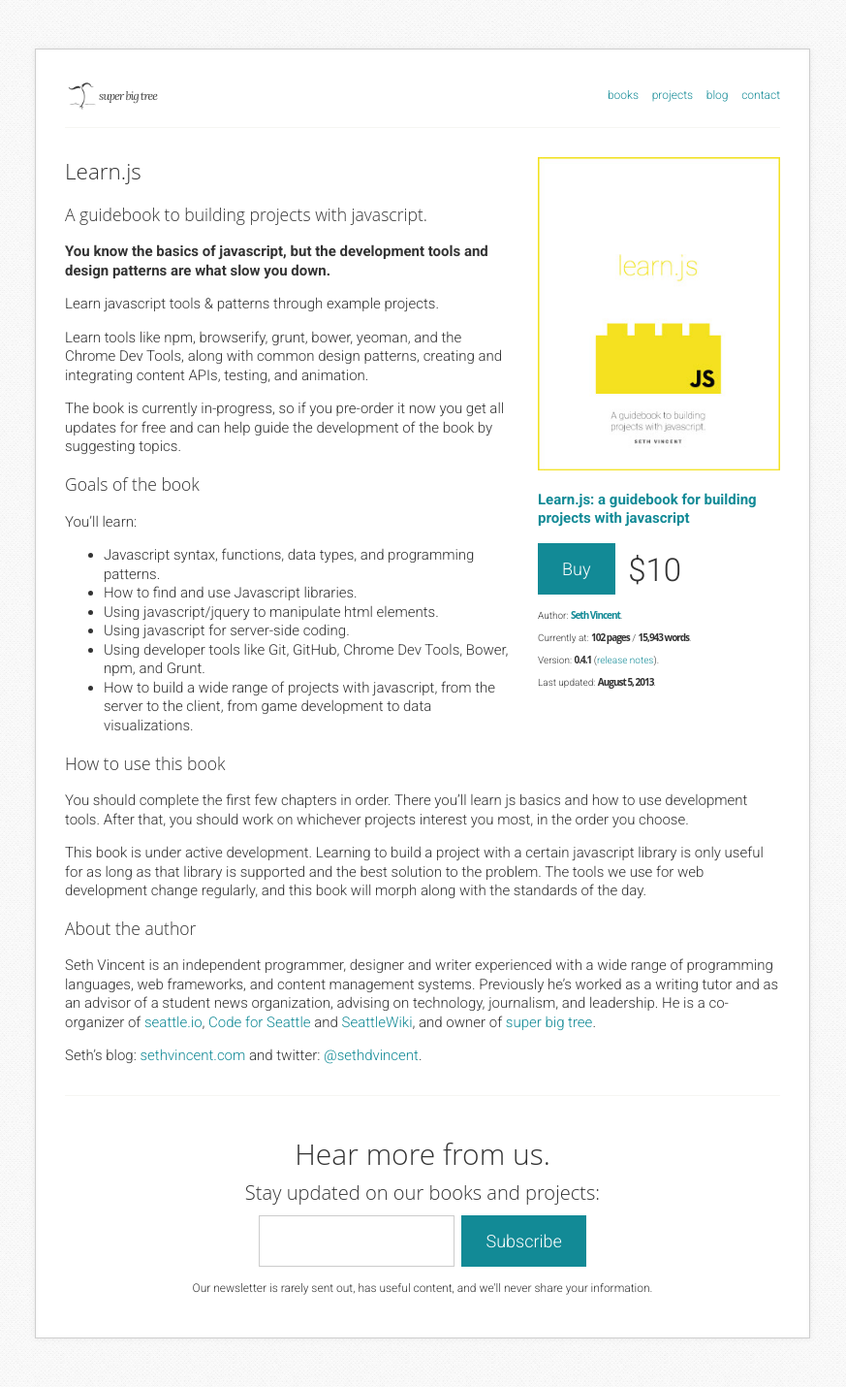
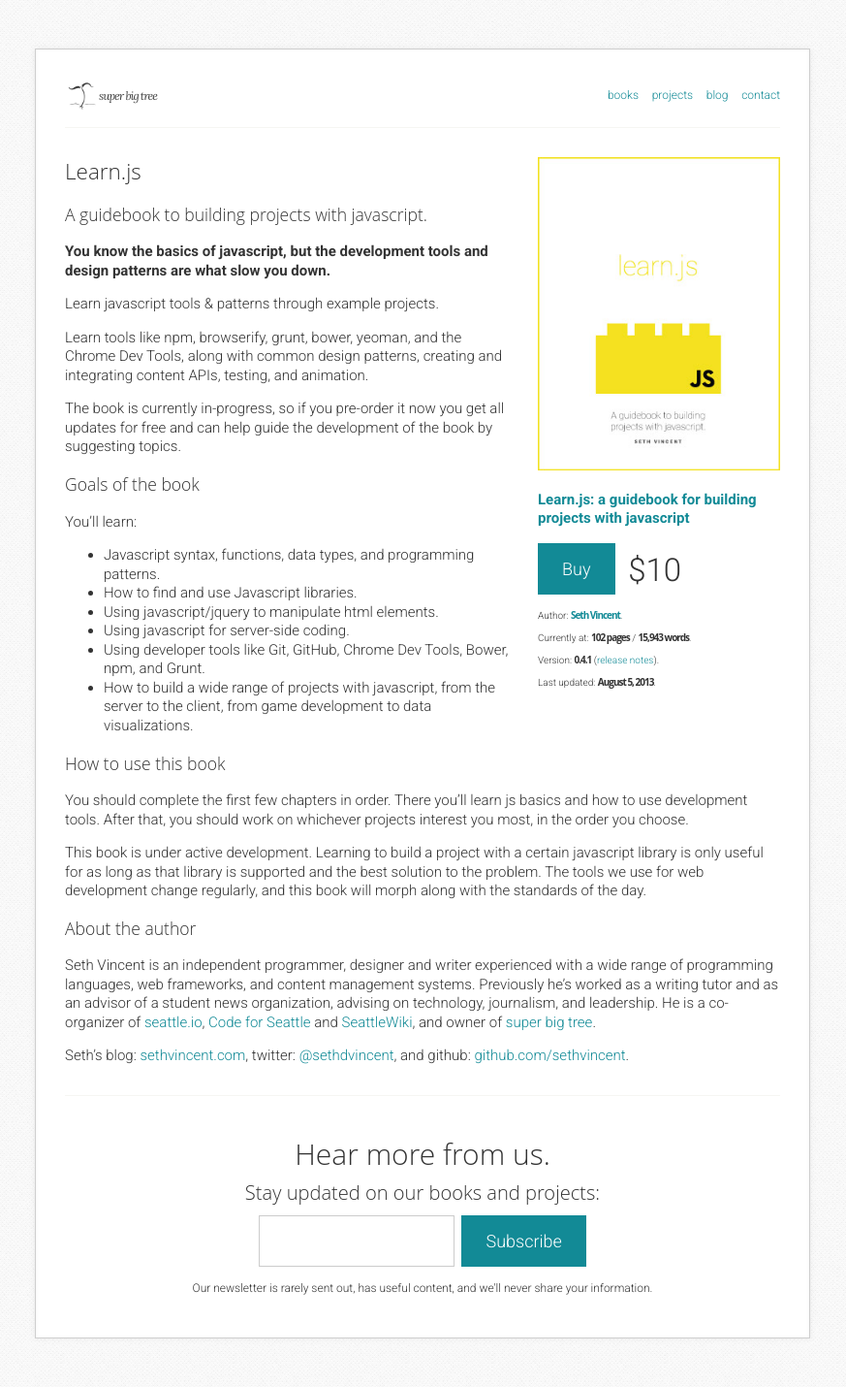
Before and after one commit to superbigtree/superbigtree.github.com, a Jekyll site: the page built from books/learnjs/index.md, in a window 1280 px wide. Shown: the whole page at 97% size, without its empty margins (204-1077 px from the left). Built offline with Jekyll 4.4.1, drawn with Linux system fonts in a browser that asks for light colours; nearby versions of some CDN libraries.

Commit message:
add my github profile

```diff
--- a/_includes/about-author-seth.md
+++ b/_includes/about-author-seth.md
@@ -1,4 +1,4 @@
 ### About the author
 Seth Vincent is an independent programmer, designer and writer experienced with a wide range of programming languages, web frameworks, and content management systems. Previously he's worked as a writing tutor and as an advisor of a student news organization, advising on technology, journalism, and leadership. He is a co-organizer of [seattle.io](http://seattle.io), [Code for Seattle](http://codeforseattle.org) and [SeattleWiki](http://seattlewiki.net), and owner of [super big tree](http://superbigtree.com).
 
-Seth's blog: [sethvincent.com](http://sethvincent.com) and twitter: [@sethdvincent](http://twitter.com/sethdvincent).
+Seth's blog: [sethvincent.com](http://sethvincent.com), twitter: [@sethdvincent](http://twitter.com/sethdvincent), and github: [github.com/sethvincent](http://github.com/sethvincent).
```
